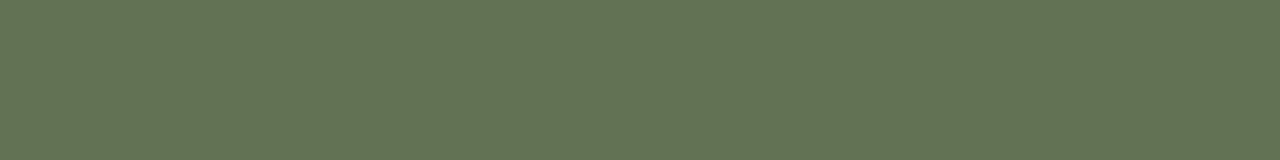
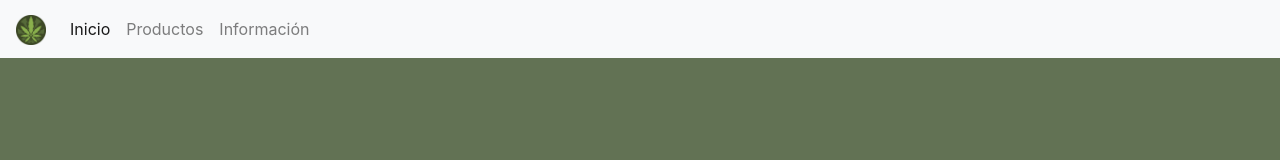
Before and after one commit to ToroDanger/SQLZO_PRUEBA, a plain HTML site: page SQLZO/hongo.html in a window 1280 px wide. Drawn offline with nearby package versions, Linux system fonts and the light colour scheme.

Commit message:
navbar vistas

```diff
--- a/SQLZO/hongo.html
+++ b/SQLZO/hongo.html
@@ -14,6 +14,30 @@
      <!--encabezado-->
     <header>
 
+        <!--Inicio del navbar-->
+        <nav class="navbar navbar-expand-lg navbar-light bg-light">
+            <a class="navbar-brand" href="#">
+                <img src="img/710Qtpe3XgL-removebg-preview.png" width="30" height="30" alt="">
+            </a>
+            <button class="navbar-toggler" type="button" data-toggle="collapse" data-target="#navbarNav" aria-controls="navbarNav" aria-expanded="false" aria-label="Toggle navigation">
+              <span class="navbar-toggler-icon"></span>
+            </button>
+            <div class="collapse navbar-collapse" id="navbarNav">
+              <ul class="navbar-nav">
+                <li class="nav-item active">
+                  <a class="nav-link" href="index.html">Inicio<span class="sr-only">(current)</span></a>
+                </li>
+
+                <li class="nav-item">
+                  <a class="nav-link" href="productos.html">Productos</a>
+                </li>
+                <li class="nav-item">
+                  <a class="nav-link" href="#">Información</a>
+                </li>
+              </ul>
+            </div>
+          </nav> <!--Fin del navbar-->
+
     </header>
     <!--cuerpo-->
     <section>
```
Also changed, not shown: SQLZO/productos.html (+24 -0 lines).
